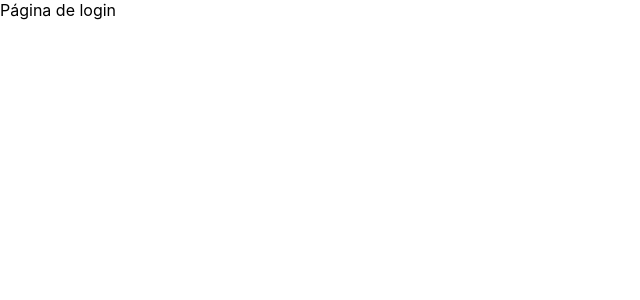
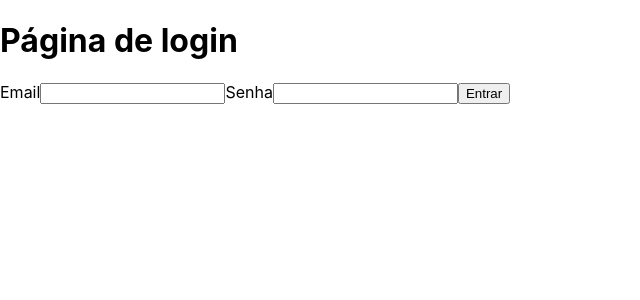
Before and after one commit to francisko-rezende/transmeet-web-js, a React (Create React App) app: page / in a window 1280 px wide. Shown: the top 300 px of the page, without its empty margins (0-640 px from the left). Built offline with nearby package versions, Linux system fonts and the light colour scheme; no server answers.

Commit message:
feat: implement login using form

```diff
--- a/src/pages/Login/Login.jsx
+++ b/src/pages/Login/Login.jsx
@@ -4,24 +4,15 @@ import { UserContext } from "../../components/UserContext/UserContext";
 import api from "../../services/api";
 
 const Login = () => {
+  const [loginData, setLoginData] = React.useState({ email: "", password: "" });
+
   const { userData, setUserData } = React.useContext(UserContext);
   const navigate = useNavigate();
 
-  React.useEffect(() => {
-    const logIn = async () => {
-      // const {
-      //   data: { access_token, account },
-      // } = await api.post("/login", {
-      //   email: "marcio@gmail.com",
-      //   password: "Marcio123",
-      // });
-
+  const logIn = async (loginData) => {
     const {
       data: { access_token, account },
-      } = await api.post("/login", {
-        email: "estrogonofe@palacio.com",
-        password: "Estrogonofe123",
-      });
+    } = await api.post("/login", loginData);
 
     setUserData({ access_token: access_token, account: account });
 
@@ -33,10 +24,47 @@ const Login = () => {
       navigate("/sponsor");
   };
 
-    logIn();
-  });
+  return (
+    <>
+      <h1>Página de login</h1>
+      <form>
+        <label htmlFor="email">Email</label>
+        <input
+          type="email"
+          name="email"
+          id="email"
+          value={loginData.email}
+          onChange={({ target }) =>
+            setLoginData((loginData) => ({ ...loginData, email: target.value }))
+          }
+          required
+        />
 
-  return <div>Página de login</div>;
+        <label htmlFor="">Senha</label>
+        <input
+          type="password"
+          name="password"
+          id="password"
+          value={loginData.password}
+          onChange={({ target }) =>
+            setLoginData({ ...loginData, password: target.value })
+          }
+          onBlur={({ target }) =>
+            setLoginData({ ...loginData, password: target.value })
+          }
+          required
+        />
+        <button
+          onClick={(e) => {
+            e.preventDefault();
+            logIn(loginData);
+          }}
+        >
+          Entrar
+        </button>
+      </form>
+    </>
+  );
 };
 
 export default Login;
```
Lines whose indentation alone changed are shown as unchanged.
